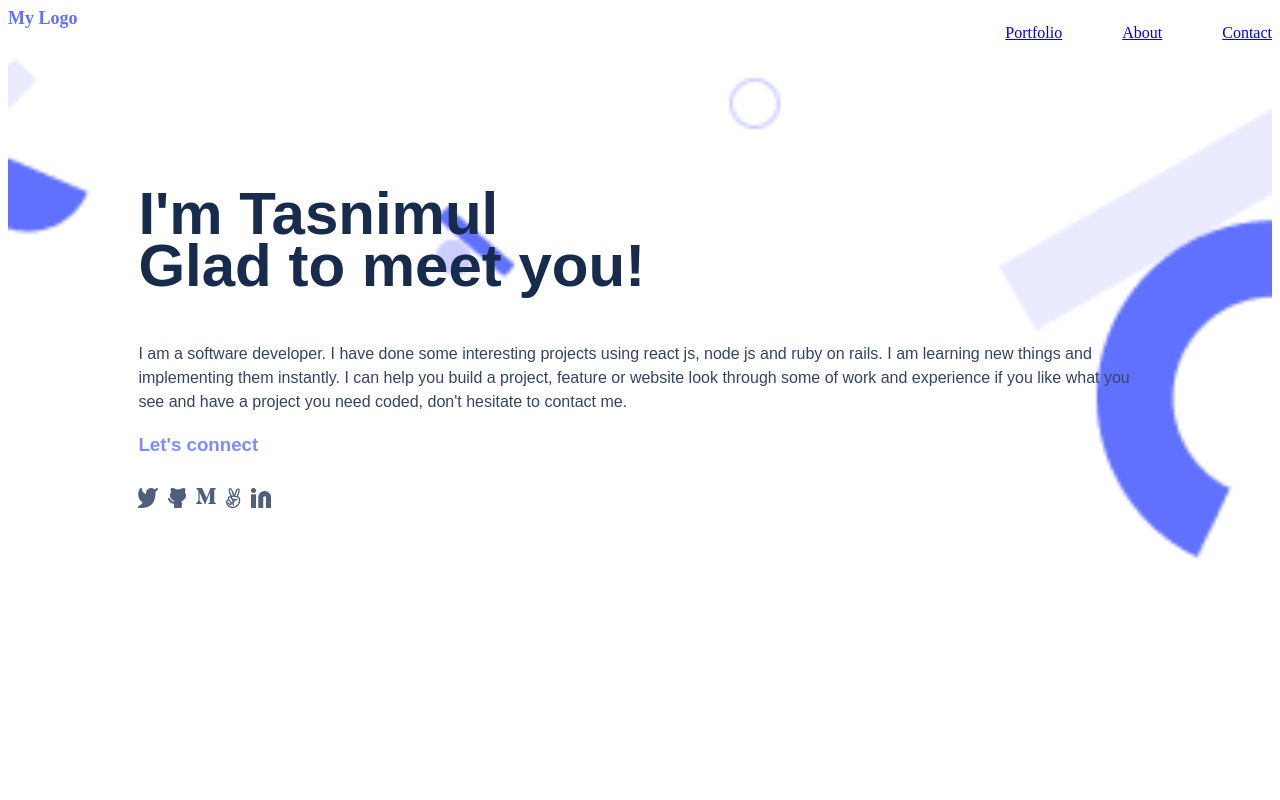
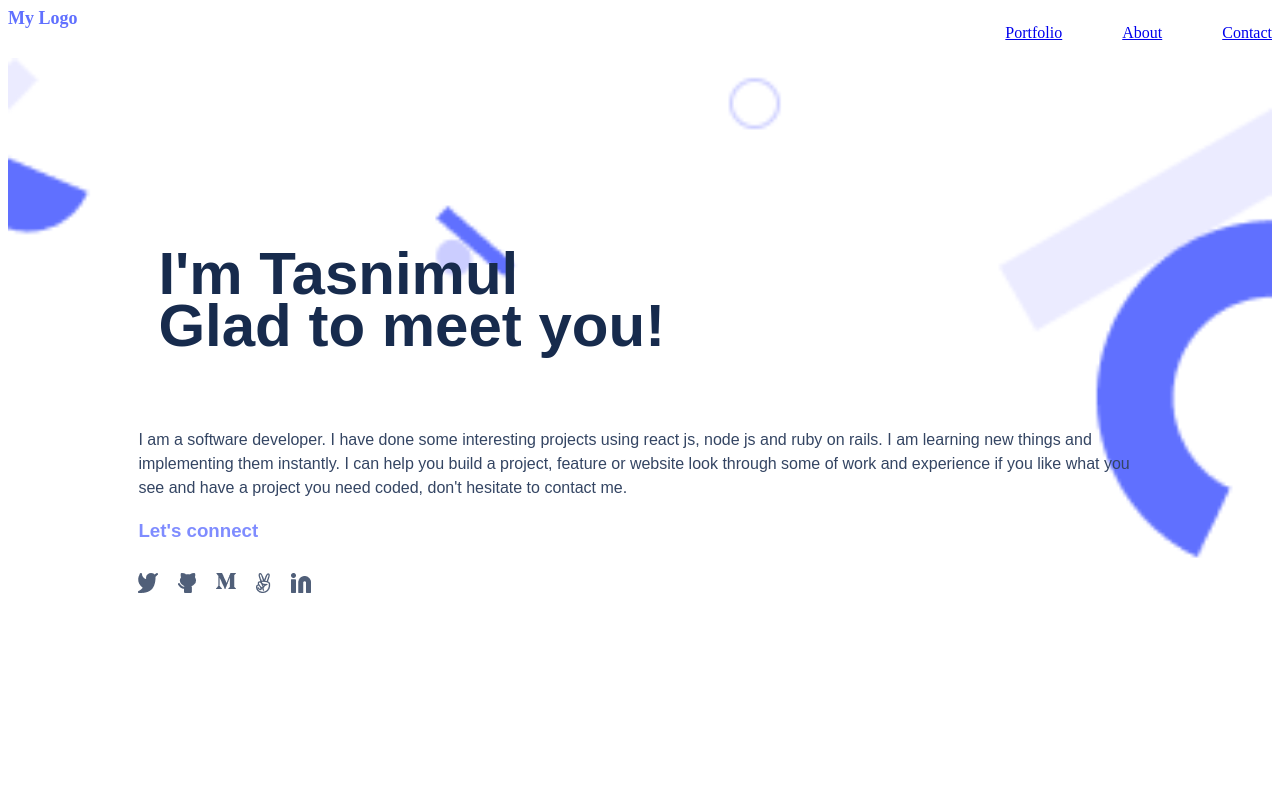
Before and after one commit to tasnimulhasan07/skel-new, a website: page index.html in a window 1280 px wide. Shown: the top 800 px of the page. Drawn offline with Linux system fonts and the light colour scheme.

Commit message:
update styles
added padding and margin

```diff
--- a/styles.css
+++ b/styles.css
@@ -101,6 +101,8 @@ a:hover {
   align-items: center;
   color: #172b4d;
   font-family: poppins, sans-serif;
+  padding: 10px;
+  margin: 10px;
 }
 
 .me {
@@ -127,7 +129,7 @@ a:hover {
   list-style: none;
   display: flex;
   float: left;
-  gap: 10px;
+  gap: 20px;
   position: static;
   width: 170.17px;
   height: 20px;
```
